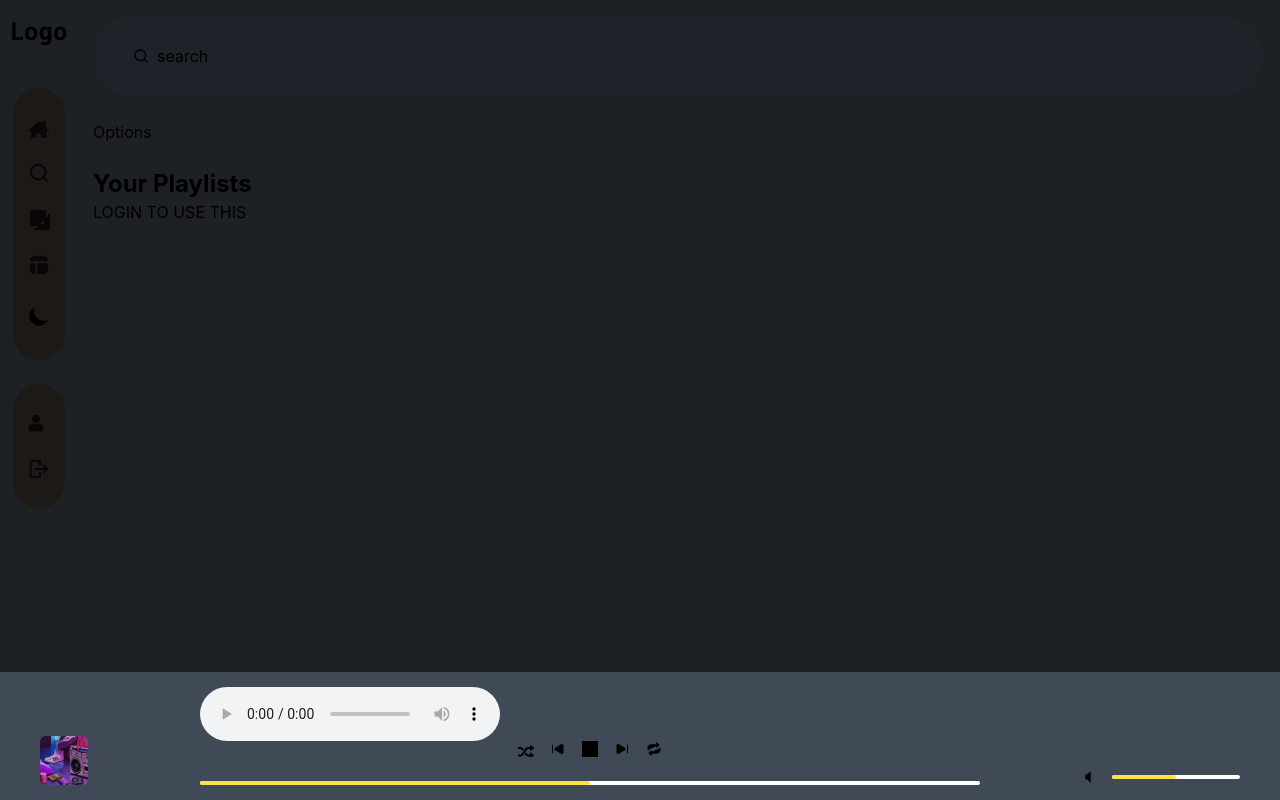
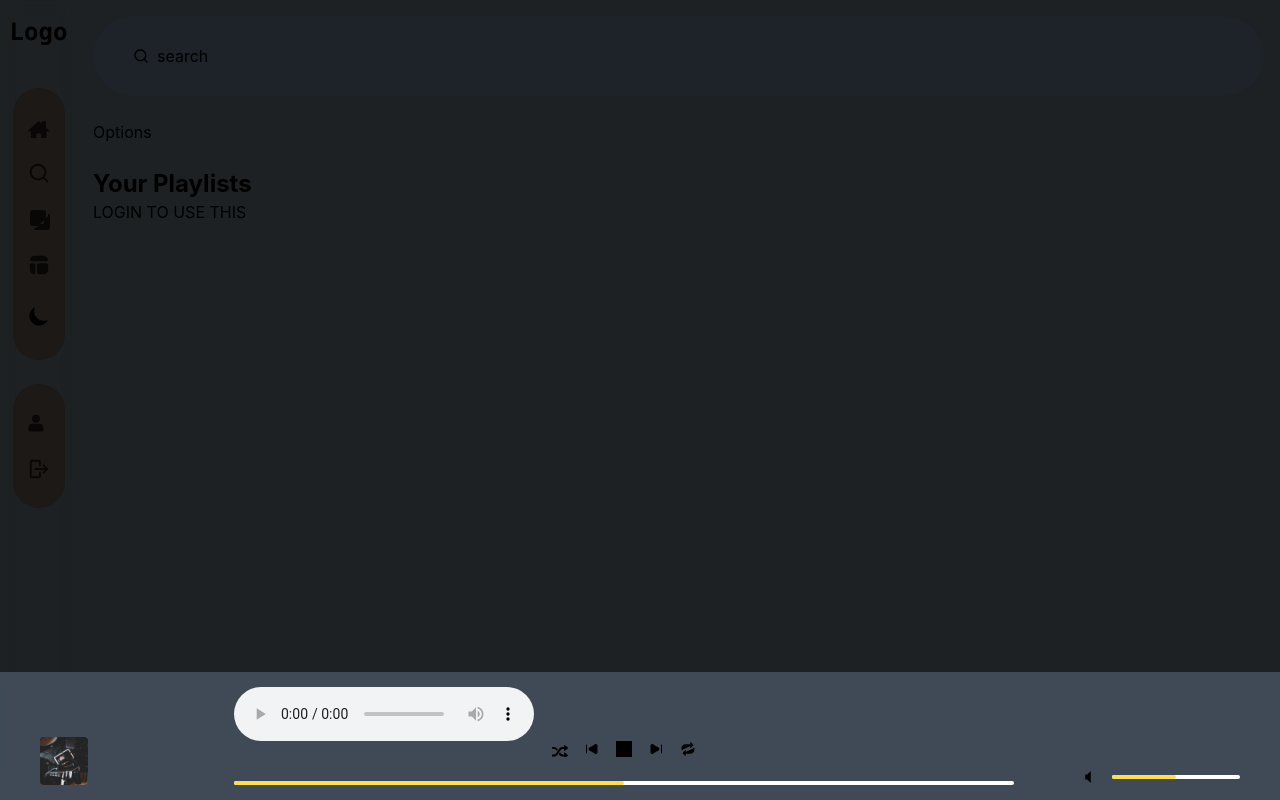
Before and after one commit to raunakgurud09/music-app, a Next.js app: page /search in a window 1280 px wide. Built offline with nearby package versions, Linux system fonts and the light colour scheme; no server answers.

Commit message:
style: trackplayer info design fix

```diff
--- a/src/components/Home/YourTracks.tsx
+++ b/src/components/Home/YourTracks.tsx
@@ -9,7 +9,7 @@ function YourTracks() {
   console.log(myTracks, 'my tracks');
 
   return (
-    <div className='flex h-[340px] w-full flex-col justify-between space-y-3 overflow-y-scroll p-1'>
+    <div className='flex h-[340px] w-full flex-col  space-y-3 overflow-y-scroll p-1'>
       {myTracks &&
         myTracks.tracks.map((track) => (
           <SmallTrack
--- a/src/components/Playlist/create/Create.tsx
+++ b/src/components/Playlist/create/Create.tsx
@@ -1,7 +1,12 @@
 import React from 'react';
 
 function Create() {
-  return <div></div>;
+  return (
+    <div className='min-h-max w-full bg-slate-500  p-2'>
+      <div>s</div>
+      <div>x</div>
+    </div>
+  );
 }
 
 export default Create;
--- a/src/components/core/TrackPlayer.tsx
+++ b/src/components/core/TrackPlayer.tsx
@@ -12,6 +12,7 @@ import {
   VolumeIcon,
 } from '../Icons';
 import { PlayerContext } from 'src/context/playerContext';
+import TrackImage from '../ui/Images/TrackImage';
 
 function TrackPlayer() {
   const { player }: any = useContext(PlayerContext);
@@ -19,19 +20,21 @@ function TrackPlayer() {
   return (
     <div className='z-70 sticky bottom-0 left-0 right-0 flex h-32  w-screen items-center justify-center bg-slate-500/50 backdrop-blur-sm	'>
       <div className='flex w-full items-end justify-between space-x-6 px-10'>
-        <div className='flex '>
+        <div className='flex w-32'>
           <div>
-            <Image
-              src={lead}
+            <TrackImage
+              src={player.imageUrl}
               alt='track'
               width={48}
               height={48}
-              className='fill rounded object-cover'
+              className='fill h-12 rounded object-cover'
             />
           </div>
           <div className='ml-3 flex flex-col items-start justify-center'>
-            <h3 className='font-mono text-sm font-bold'>{player.name}</h3>
-            <p className='font-mono  text-xs font-bold opacity-40'>
+            <h3 className='w-full truncate font-mono text-sm font-bold'>
+              {player.name}
+            </h3>
+            <p className='w-full truncate font-mono text-xs font-bold opacity-40'>
               {player.artist}
             </p>
           </div>
--- a/src/components/ui/Cards/SmallTrack.tsx
+++ b/src/components/ui/Cards/SmallTrack.tsx
@@ -30,6 +30,7 @@ function SmallTrack({ audio, name = '', imageUrl, artist = '' }) {
             artist,
             name,
             audioUrl: audio,
+            imageUrl: imageUrl,
           });
         }}
       >
--- a/src/components/ui/Cards/TracksCard.tsx
+++ b/src/components/ui/Cards/TracksCard.tsx
@@ -32,7 +32,9 @@ function TracksCard({ audioUrl, name, imageUrl, artist }) {
         <div className='w-1/2'>x</div>
         <div
           className='w-1/2'
-          onClick={() => setPlayer({ audioUrl: audioUrl, artist, name })}
+          onClick={() =>
+            setPlayer({ audioUrl: audioUrl, artist, name, imageUrl })
+          }
         >
           play
         </div>
--- a/src/context/playerContext.tsx
+++ b/src/context/playerContext.tsx
@@ -1,4 +1,4 @@
-import { createContext, useContext, useMemo, useState } from 'react';
+import { createContext, useState } from 'react';
 
 export const PlayerContext: any = createContext(null);
 // export const PlayerUpdateContext: any = createContext('old');
--- a/src/pages/_app.tsx
+++ b/src/pages/_app.tsx
@@ -12,6 +12,7 @@ function MyApp({ Component, pageProps }) {
   const [player, setPlayer] = useState({
     name: '',
     artist: '',
+    imageUrl: '',
     audioUrl: '',
   });
 
```
